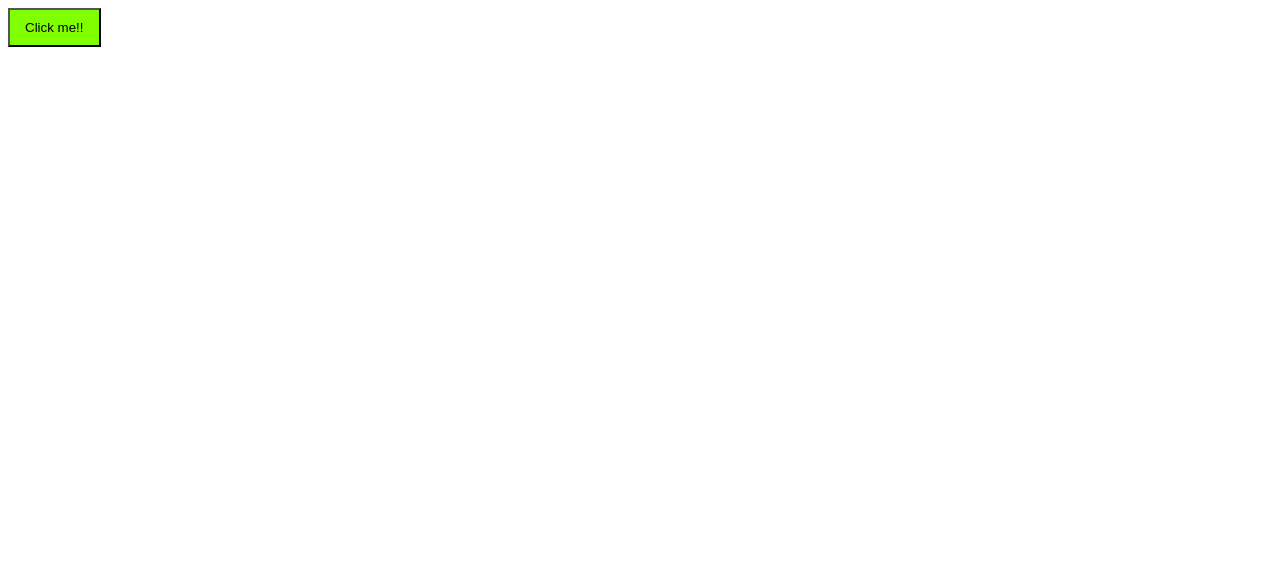
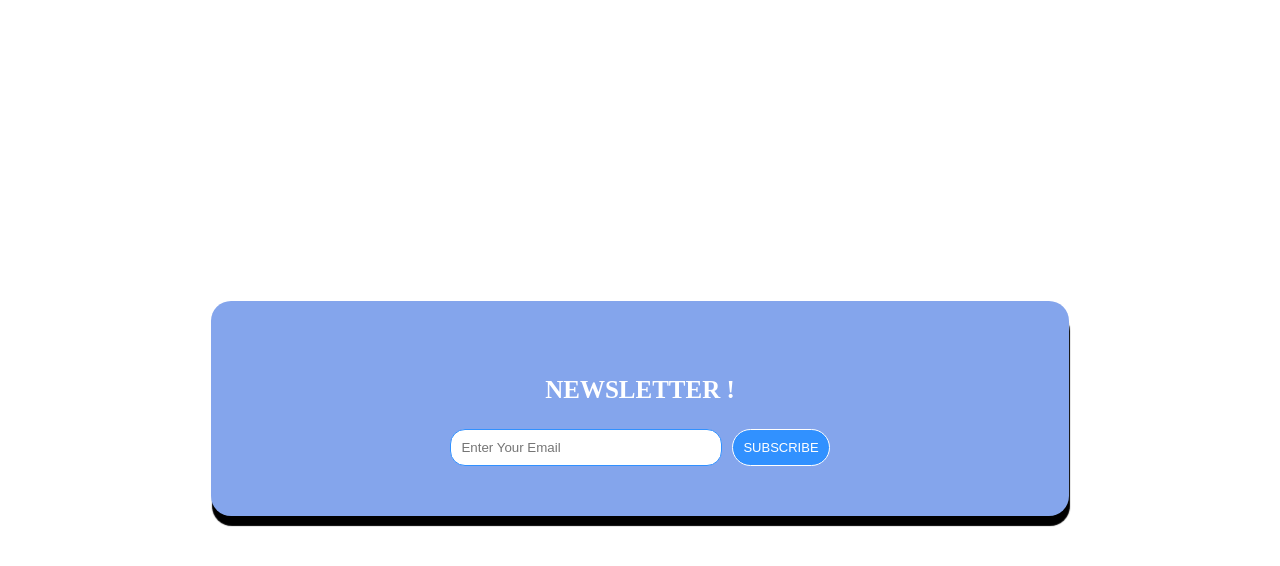
Before and after one commit to viswaguru48/ALERT-PROMISE, a plain HTML site: page index.html in a window 1280 px wide. Drawn offline with Linux system fonts and the light colour scheme.

Commit message:
Add files via upload

```diff
--- a/index.html
+++ b/index.html
@@ -1,19 +1,25 @@
 <!DOCTYPE html>
 <html lang="en">
+
 <head>
     <meta charset="UTF-8">
     <meta name="viewport" content="width=device-width, initial-scale=1.0">
-    <title>ALERT PROMISE</title>
+    <title>Newsletter Html Css</title>
+    <link rel="stylesheet" href="style.css">
+</head>
 
-    <style>
-        #btn{
-            padding: 10px 15px;
-            background-color: chartreuse;
-        }
-    </style>
-</head>
 <body>
-    <button id="btn">Click me!!</button>
-    <script src="script.js"></script>
+    <div class="container">
+        <h3>NEWSLETTER !</h3>
+        <div class="inputgroup">
+            <div class="userinput">
+                <input type="email" id="email" placeholder="Enter Your Email" required>
+            </div>
+            <div class="btn">
+                <button type="submit" class="sub">SUBSCRIBE</button>
+            </div>
+        </div>
+    </div>
 </body>
+
 </html>
--- /dev/null
+++ b/style.css
@@ -0,0 +1,63 @@
+body{
+    height: 100vh;
+    display: flex;
+    align-items: center;
+    justify-content: center;
+}
+
+.container{
+    width: 60%;
+    display: flex;
+    flex-direction: column;
+    justify-content: center;
+    align-items: center;
+    padding: 50px;
+    background-color: rgb(132, 165, 236);
+    border-radius: 20px;
+    box-shadow: 1px 10px 1px;
+}
+h3{
+    color: white;
+    font-size: 25px;
+}
+.inputgroup{
+    display: flex;
+    align-items: center;
+    gap: 10px;
+}
+
+.userinput input{
+    width: 250px;
+    padding: 10px;
+    outline: none;
+    border-radius: 15px;
+    border: 1px solid rgb(49, 145, 255);;
+}
+
+.btn .sub{
+    padding: 10px;
+    border-radius: 50px;
+    outline: none;
+    border: none;
+    font-size: 13px;
+    background-color: rgb(49, 145, 255);
+    color: white;
+    border: 1px solid white;
+    transition: 300ms;
+}
+
+.btn .sub:hover{
+    background-color: #ffff;
+    color: rgb(49, 145, 255);
+    border: 1px solid rgb(49, 145, 255);;
+    transition: .3s;
+}
+
+@media (max-width:767px){
+    h3{
+        font-size: 19px;
+    }
+    .userinput input{
+        width: 130px;
+    }
+}
```
